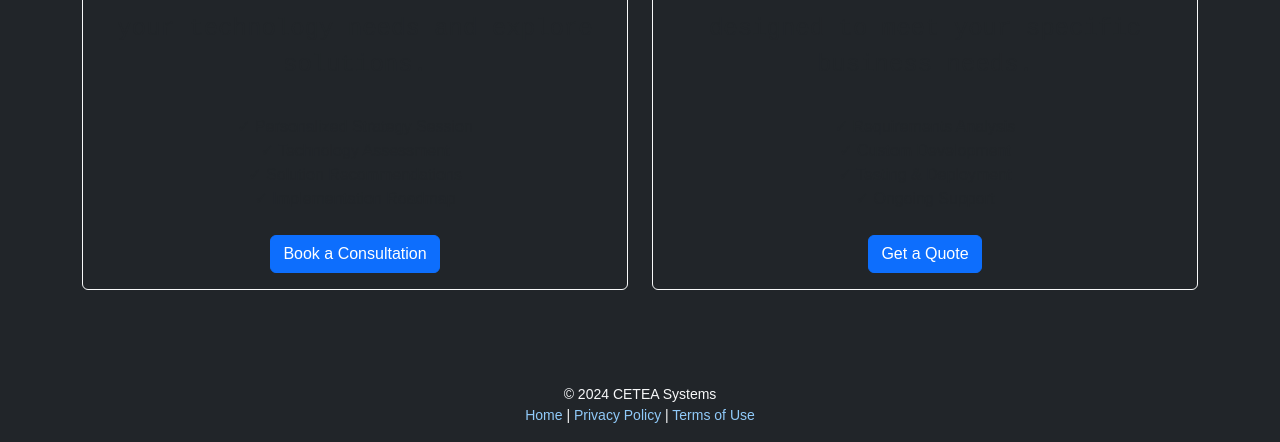
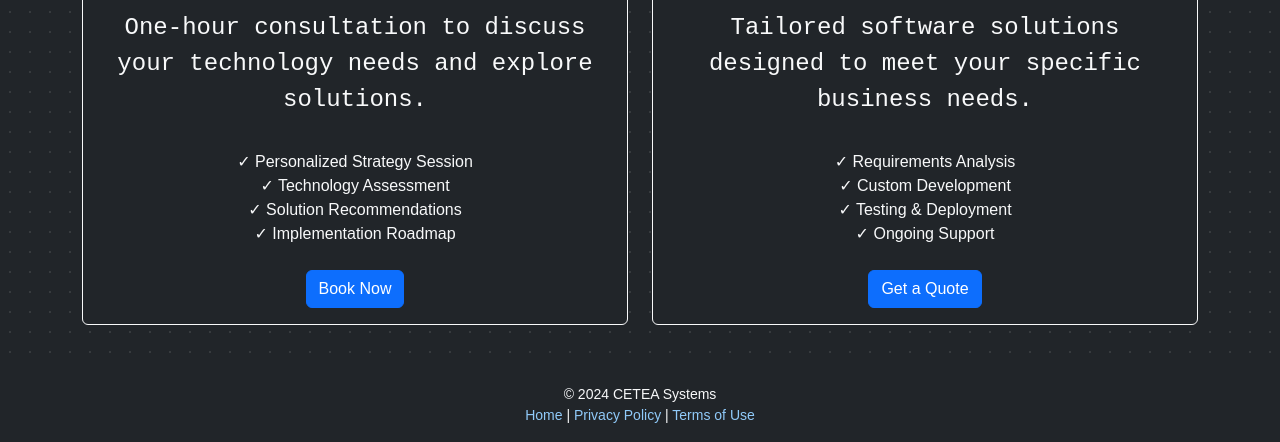
Before and after one commit to nishaand12/simplewebsite, a plain HTML site: page pricing.html in a window 1280 px wide. Shown: the part 358-800 px from the top of the page. Drawn offline with nearby package versions, Linux system fonts and the light colour scheme.

Commit message:
Fix card text color to be visible on dark background

```diff
--- a/pricing.html
+++ b/pricing.html
@@ -13,7 +13,7 @@
     <!-- Custom CSS -->
     <link href="css/styles.css" rel="stylesheet">
 </head>
-<body class="bg-dark text-light d-flex flex-column min-vh-100">
+<body class="bg-dark text-light d-flex flex-column min-vh-100 index-page">
     <!-- Navbar -->
     <nav class="navbar navbar-expand-md navbar-dark bg-dark fixed-top">
         <div class="container-fluid">
@@ -42,12 +42,12 @@
     </nav>
 
     <!-- Main Content -->
-    <main class="main-content container flex-grow-1 d-flex flex-column justify-content-center py-5">
+    <main class="main-content container text-center flex-grow-1 d-flex flex-column justify-content-center">
         <h1 class="text-center mb-4">Our Pricing</h1>
         <div class="row g-4">
             <div class="col-md-6">
                 <div class="card bg-dark border-light h-100">
-                    <div class="card-body text-center">
+                    <div class="card-body text-center text-light">
                         <h2 class="card-title">Consulting Session</h2>
                         <h3 class="display-4 mb-4">$100</h3>
                         <p class="card-text">One-hour consultation to discuss your technology needs and explore solutions.</p>
@@ -58,14 +58,14 @@
                             <li>✓ Implementation Roadmap</li>
                         </ul>
                         <a href="https://calendly.com/ceteasystems/intro-call" target="_blank" rel="noopener noreferrer">
-                            <button class="btn btn-primary">Book a Consultation</button>
+                            <button class="btn btn-primary">Book Now</button>
                         </a>
                     </div>
                 </div>
             </div>
             <div class="col-md-6">
                 <div class="card bg-dark border-light h-100">
-                    <div class="card-body text-center">
+                    <div class="card-body text-center text-light">
                         <h2 class="card-title">Custom Software Development</h2>
                         <h3 class="display-4 mb-4">Scope-Based</h3>
                         <p class="card-text">Tailored software solutions designed to meet your specific business needs.</p>
```
Also changed, not shown: services.html (+4 -4 lines).
